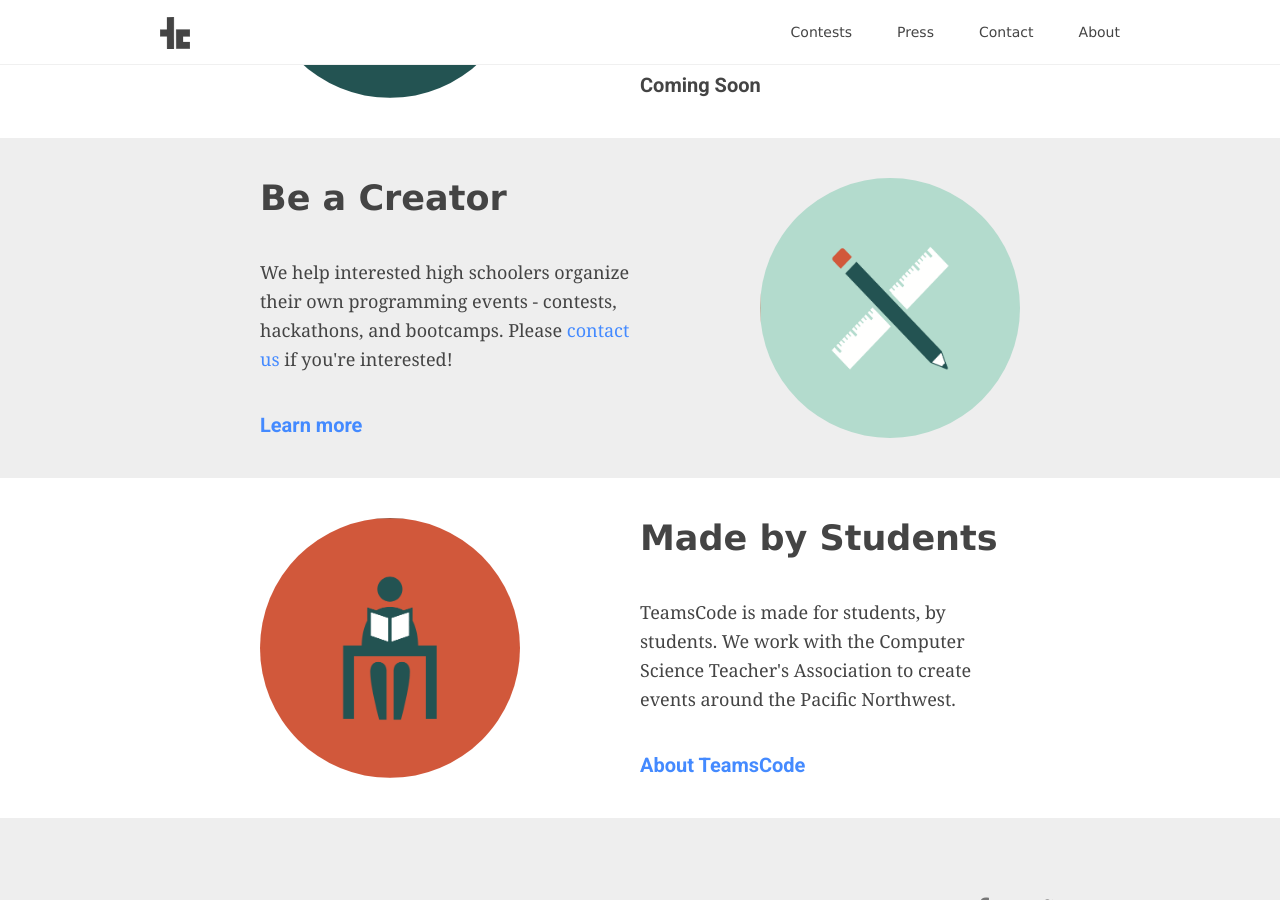
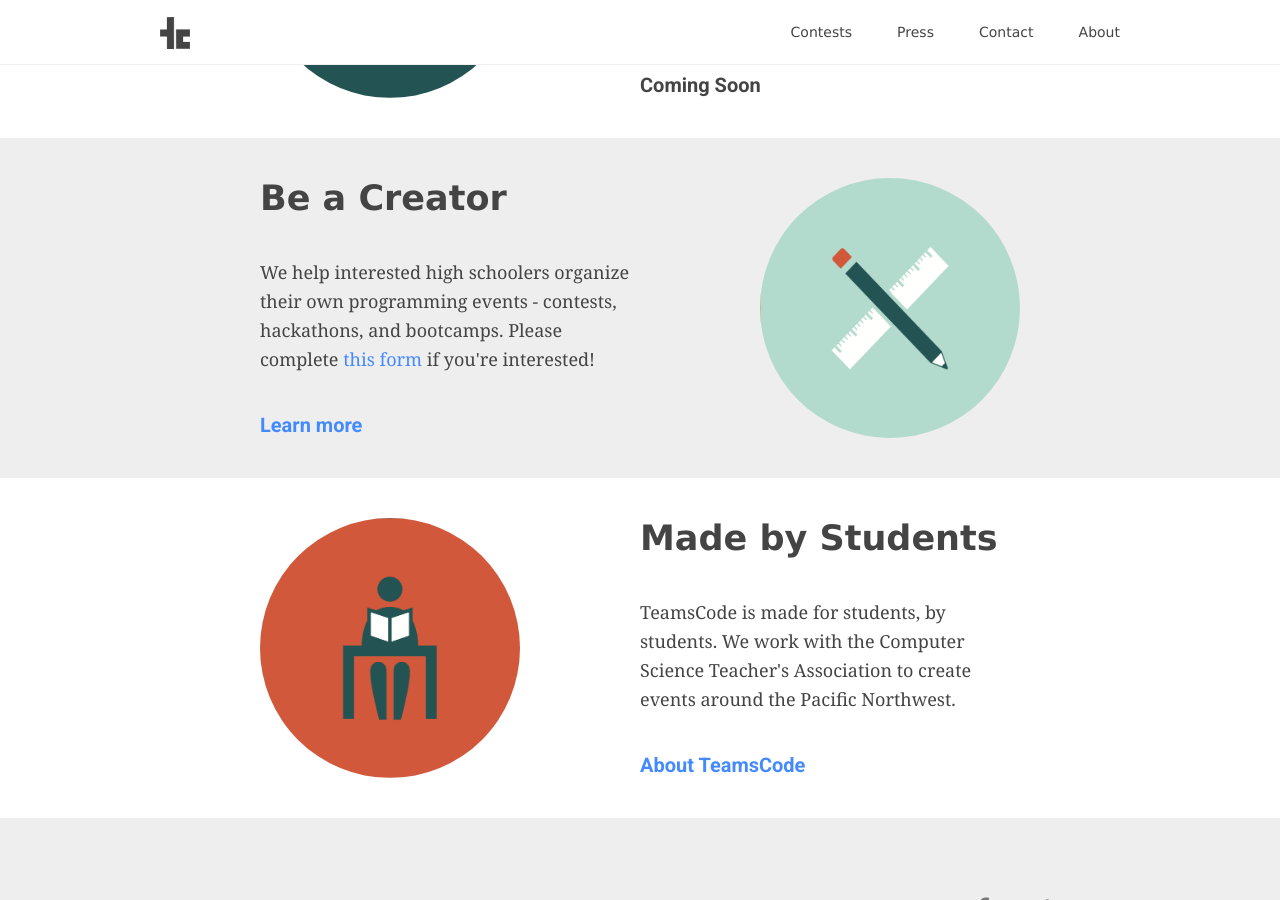
Before and after one commit to teamscode/teamscode.github.io, a Jekyll site: the page built from index.html, in a window 1280 px wide and 900 px high, scrolled down 1556 px. Built offline with Jekyll 4.4.1, drawn with Linux system fonts in a browser that asks for light colours; nearby versions of some CDN libraries.

Commit message:
last edit, ready for release

```diff
--- a/index.html
+++ b/index.html
@@ -111,8 +111,8 @@ layout: default
         <div class="widget-header">Be a Creator</div>
         <div class="widget-body">
           We help interested high schoolers organize their own programming events -
-          contests, hackathons, and bootcamps. Please
-          <a class="a" href="mailto:teamscode1@gmail.com">contact us</a>
+          contests, hackathons, and bootcamps. Please complete
+          <a class="a" href="https://teamscode.typeform.com/to/vikPaq">this form</a>
           if you're interested!
         </div>
         <a class="a" ; style="font-size:20px" href="/contests/create">
```
